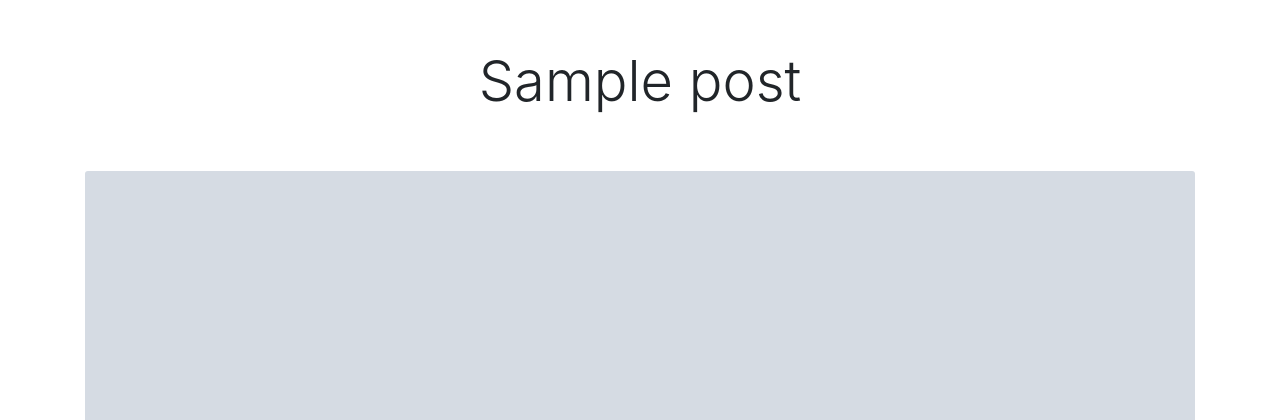
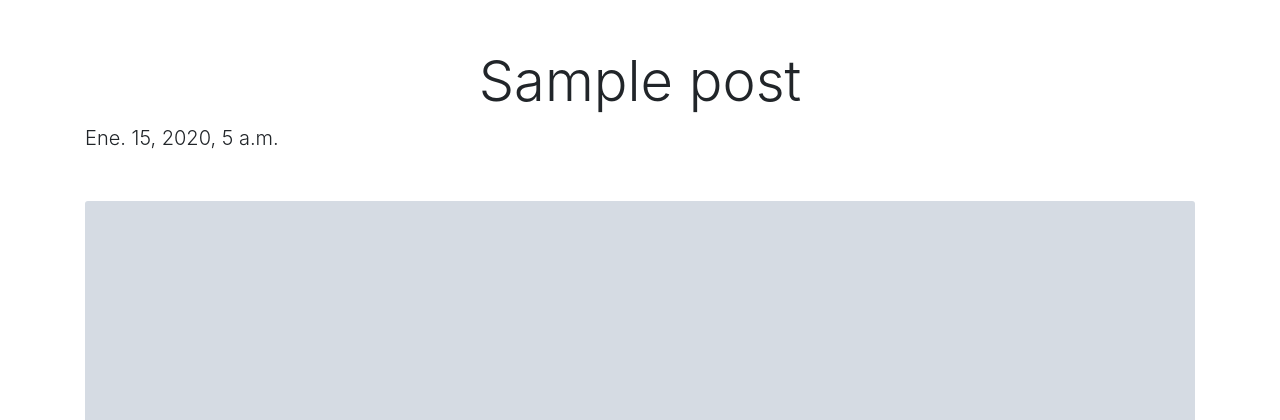
Before and after one commit to diegoamorin/vilvox, a Django app: a page that uses templates/detailPost.html in a window 1280 px wide. Shown: the part 58-478 px from the top of the page. Run offline with Django 3.2, Linux system fonts and the light colour scheme; tables that the repository leaves empty hold one stand-in row (values such as "Sample post"); grey boxes marked "Sample" are stand-in pictures; some libraries are stand-ins or nearby versions.

Commit message:
agregamos la fecha a detailpost

```diff
--- a/templates/detailPost.html
+++ b/templates/detailPost.html
@@ -6,7 +6,9 @@
 {% endblock %}
 
 {% block content %}
+	<div class="lead">{{created_at}}</div>
 	<img class="card-img my-5" src="{% get_media_prefix %}{{ img }}" alt="">
+
 	<div class="lead">{{ content }}</div>
 
 	{% for tag in tags %}
```
